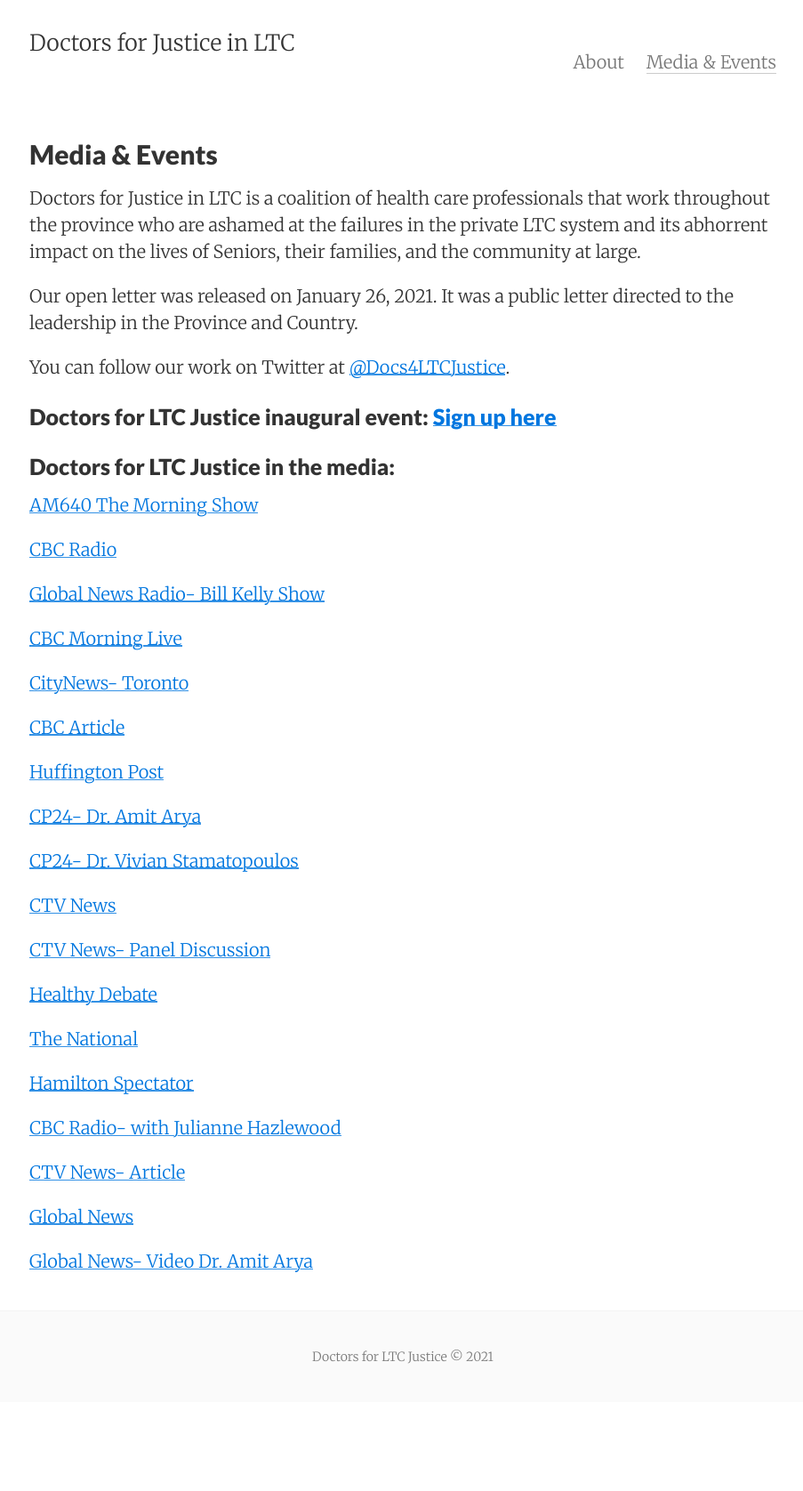
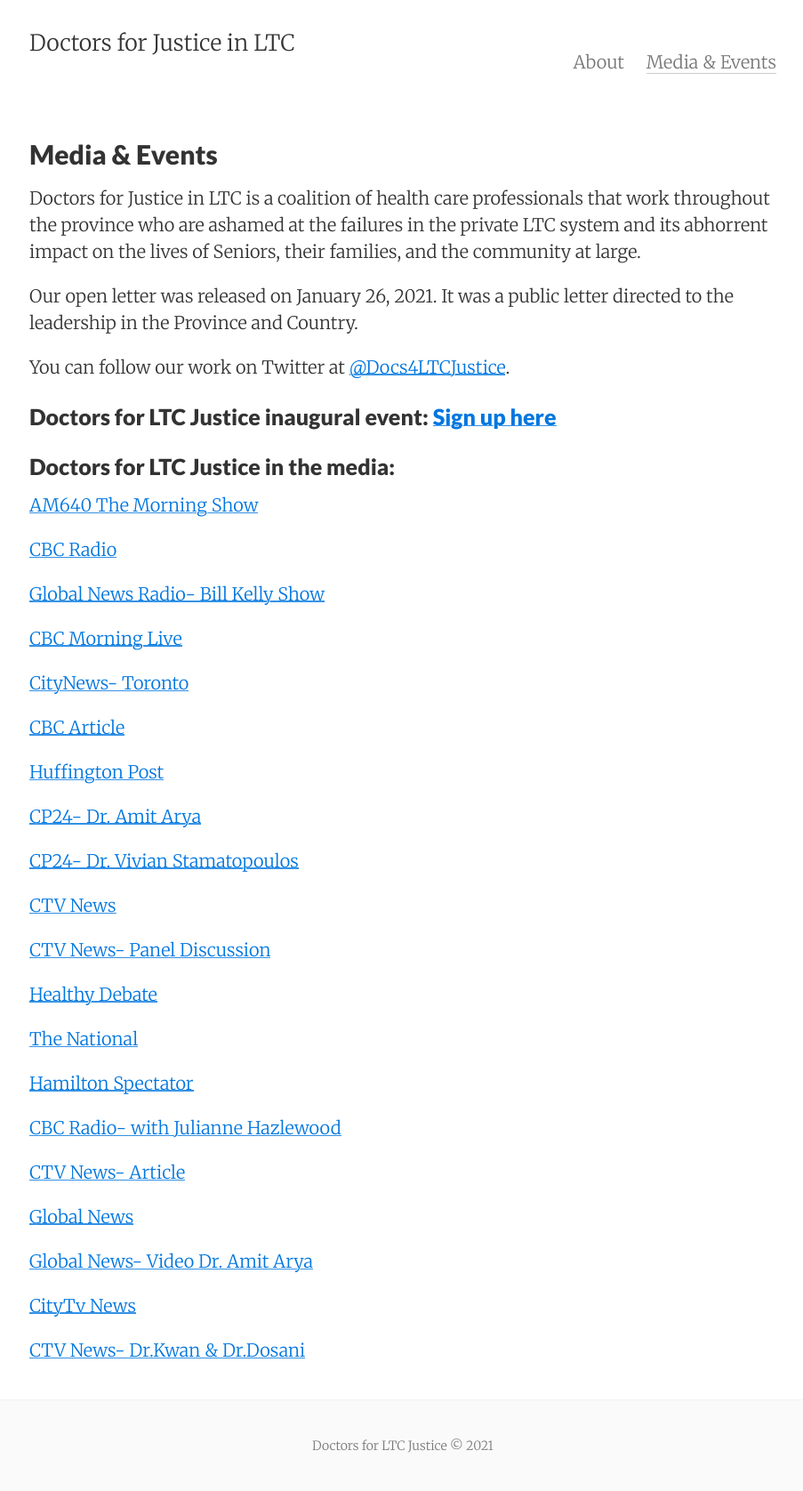
Before and after one commit to Docs4LTCJustice/Docs4LTCJustice.github.io, a Jekyll site: the page built from media.md, in a window 1280 px wide. Shown: the whole page at 89% size, without its empty margins (187-1090 px from the left). Built offline with Jekyll 4.4.1, drawn with Linux system fonts in a browser that asks for light colours; before the commit the page ends 1576 px from its top, so only the background shows below that.

Commit message:
Add files via upload

```diff
--- a/media.md
+++ b/media.md
@@ -53,3 +53,7 @@ You can follow our work on Twitter at [@Docs4LTCJustice](https://twitter.com/Doc
 [Global News](https://globalnews.ca/video/7601420/coronavirus-doctors-call-ford-governments-long-term-care-home-approach-reactionary-at-best)
 
 [Global News- Video Dr. Amit Arya](http://globalnews.ca/video/7604903/doctor-says-canadas-ltcs-are-in-a-humanitarian-crisis)
+
+[CityTv News](https://twitter.com/tinayazdani/status/1354950302114447366?s=21)
+
+[CTV News- Dr.Kwan & Dr.Dosani](https://www.youtube.com/watch?v=9PaJYt5QCBg&feature=youtu.be&ab_channel=JKwanMD)
```
